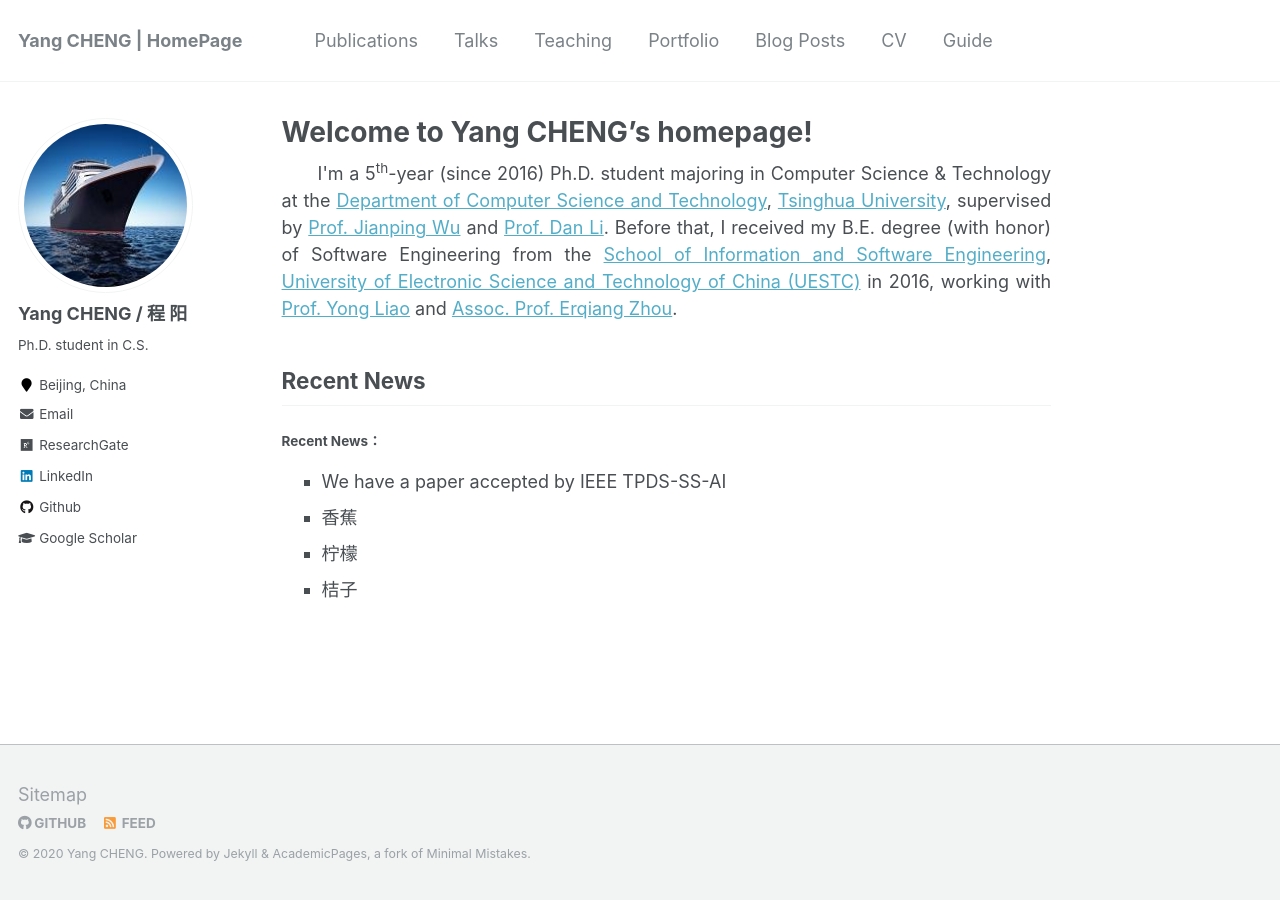
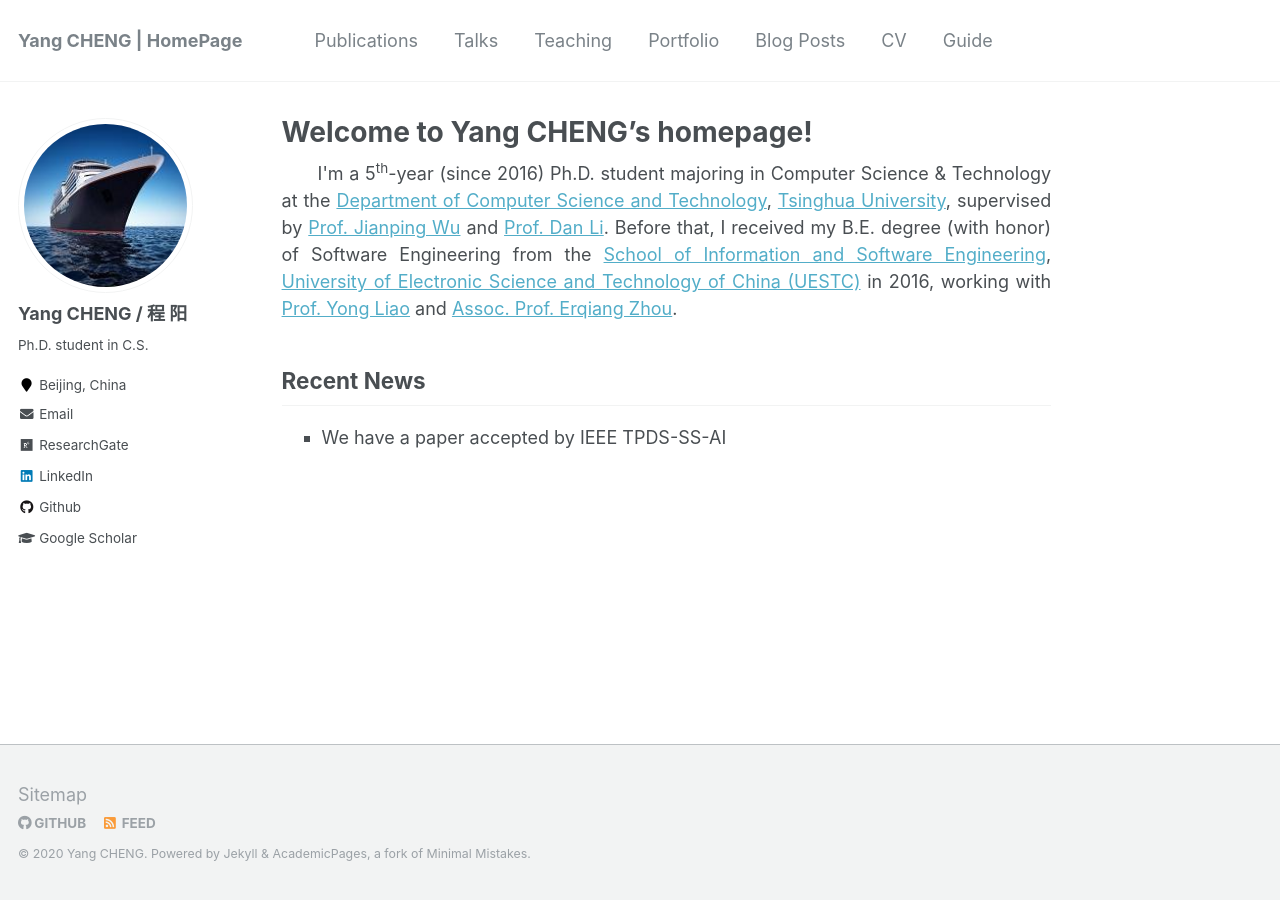
Before and after one commit to NEWPLAN/newplan.github.io, a Jekyll site: the page built from _pages/about.md, in a window 1280 px wide. Built offline with Jekyll 4.4.1, drawn with Linux system fonts in a browser that asks for light colours.

Commit message:
Update about.md

```diff
--- a/_pages/about.md
+++ b/_pages/about.md
@@ -26,10 +26,6 @@ redirect_from:
 
 
 ## Recent News
-<h4>Recent News：</h4>
 <ul type="square">
  <li>We have a paper accepted by IEEE TPDS-SS-AI</li>
- <li>香蕉</li>
- <li>柠檬</li>
- <li>桔子</li>
 </ul>
```
